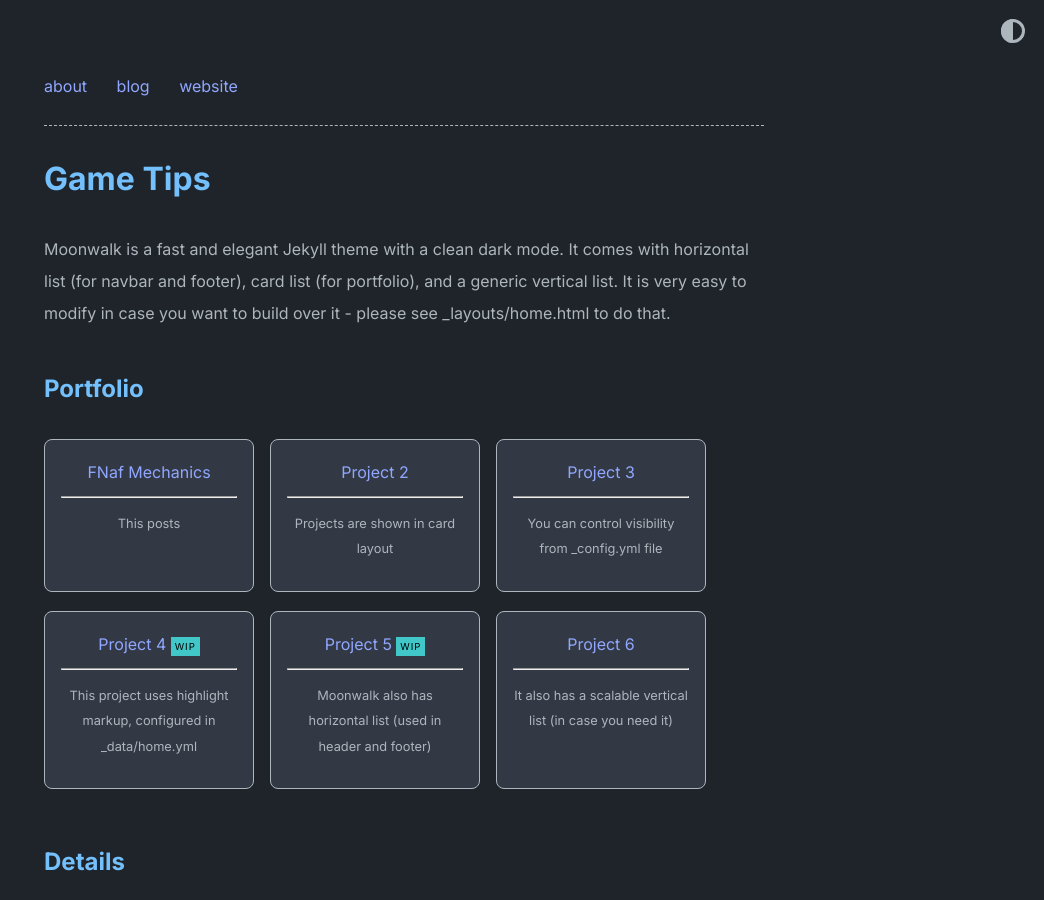
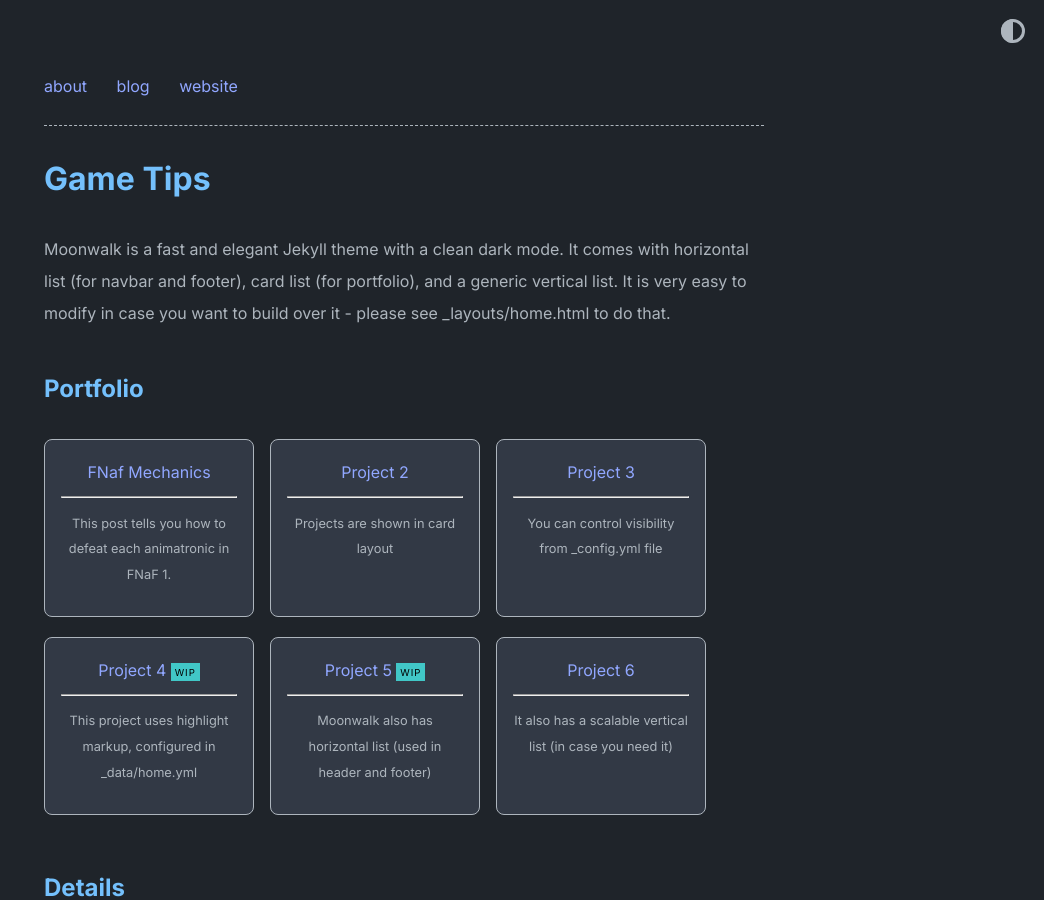
Before and after one commit to game-tips/game-tips.github.io, a Jekyll site: the page built from index.md, in a window 1280 px wide and 900 px high. Shown: the whole window, without its empty margins (236-1280 px from the left). Built offline with Jekyll 4.4.1, drawn with Linux system fonts in a browser that asks for light colours.

Commit message:
added things

```diff
--- a/_data/home.yml
+++ b/_data/home.yml
@@ -10,8 +10,8 @@ navbar_entries:
 
 project_entries:
   - title: FNaf Mechanics
-    url: fnaf-game
-    desc: This posts
+    url: fnaf-mechanics
+    desc: This post tells you how to defeat each animatronic in FNaF 1.
 
   - title: Project 2
     url: overview-post
```
